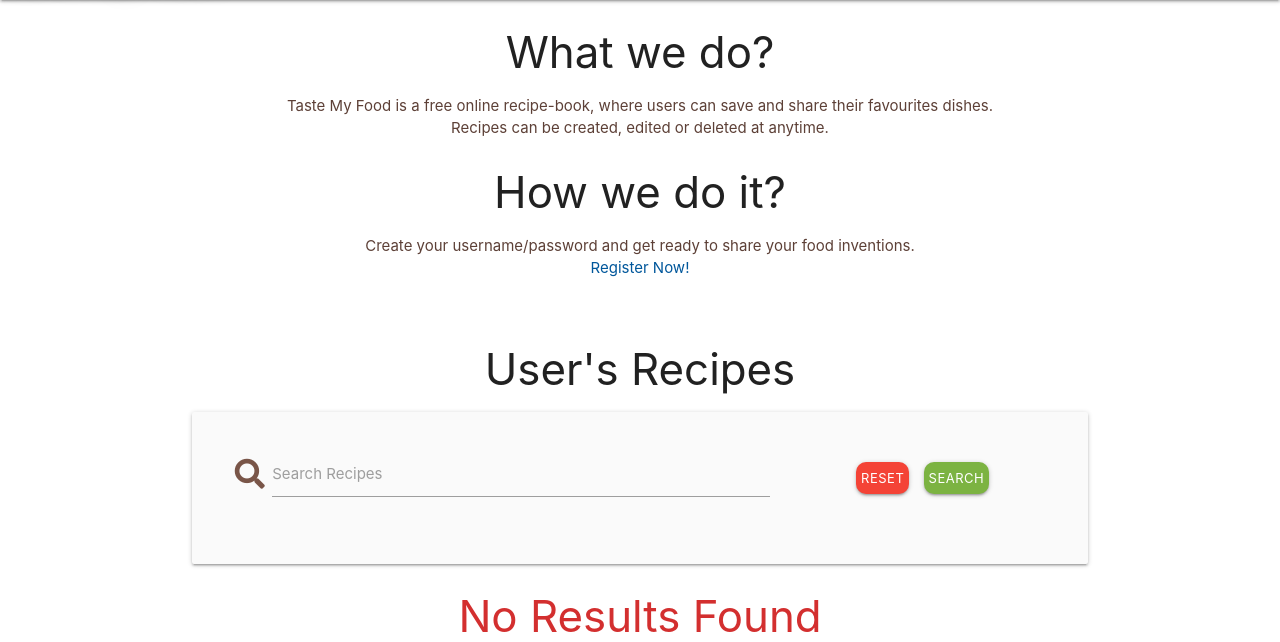
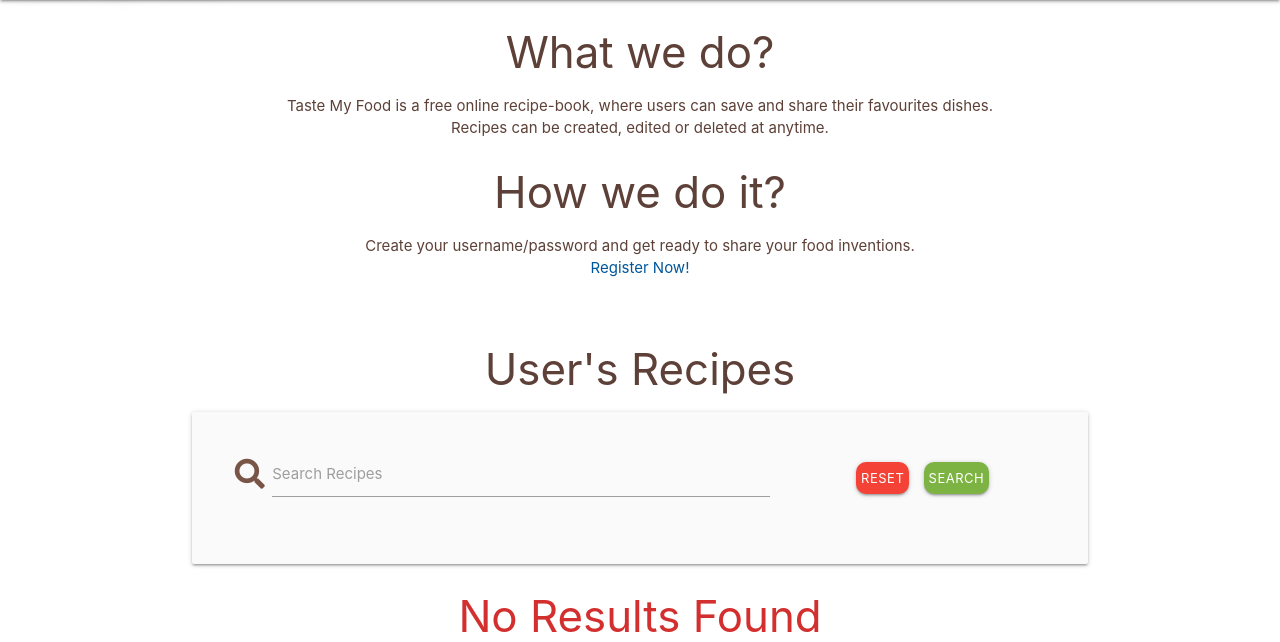
Before and after one commit to andna5980/myfood, a Flask app: page / in a window 1280 px wide. Shown: the part 64-706 px from the top of the page. Run offline with Flask 2, Linux system fonts and the light colour scheme; data that the repository does not hold is empty; some libraries are stand-ins or nearby versions.

Commit message:
font color changed

```diff
--- a/static/css/style.css
+++ b/static/css/style.css
@@ -11,6 +11,10 @@
 .collapsible-header .col strong {
     margin: 5px;
     line-height: 2.5;
+}
+
+.collapsible-header {
+    border-bottom: 1px solid black;
 }
 
 
--- a/templates/add_recipe.html
+++ b/templates/add_recipe.html
@@ -1,7 +1,7 @@
 {% extends "base.html" %}
 {% block content %}
 
-<h3 class="center-align ">Add Recipe</h3>
+<h3 class="center-align brown-text text-darken-2 ">Add Recipe</h3>
 
 <div class="row card-panel grey lighten-5">
     <form class="col s12" method="POST" action="{{ url_for('add_recipe') }}">
--- a/templates/edit_foodtype.html
+++ b/templates/edit_foodtype.html
@@ -1,7 +1,7 @@
 {% extends "base.html" %}
 {% block content %}
 
-<h3 class="center-align ">Edit Food Type</h3>
+<h3 class="center-align brown-text text-darken-2 ">Edit Food Type</h3>
 
 <div class="row card-panel grey lighten-5">
     <form class="col s12" method="POST" action="{{ url_for('edit_foodtype', foodtype_id=foodtype._id) }}">
--- a/templates/foodtypes.html
+++ b/templates/foodtypes.html
@@ -1,7 +1,7 @@
 {% extends "base.html" %}
 {% block content %}
 
-    <h3 class="center-align  text-darken-2">Manage Food Types</h3>
+    <h3 class="center-align brown-text text-darken-2">Manage Food Types</h3>
 
     <div class="row">
         <div class="col s12 center-align">
@@ -14,8 +14,8 @@
     <div class="row">
         {% for foodtype in foodtypes %}
             <div class="col s6 m3">
-                <div class="card brown lighten-2 text-shadow center-align">
-                    <div class="card-content white-text">
+                <div class="card light-green lighten-4  text-shadow center-align">
+                    <div class="card-content brown-text text-darken-2">
                         <span class="card-title">{{ foodtype.foodType_name }}</span>
                     </div>
                     <div class="card-action">
--- a/templates/recipes.html
+++ b/templates/recipes.html
@@ -7,18 +7,18 @@
 
 
 <div class="col s12 m6">
-    <h3 class="center-align"> What we do?</h3>
+    <h3 class="center-align brown-text text-darken-2"> What we do?</h3>
     <p style="text-align: center;" class="center-align brown-text text-darken-2"> Taste My Food is a free online recipe-book, where users can save and share their favourites dishes.<br> Recipes can be created, edited or deleted at anytime.</p>
 </div>
 
 <div class="col s12 m6">
-    <h3 class="center-align"> How we do it?</h3>
+    <h3 class="center-align brown-text text-darken-2"> How we do it?</h3>
     <p style="text-align: center;" class="center-align brown-text text-darken-2">  Create your username/password and get ready to share your food inventions. <br> <a href="{{ url_for('register') }}" class="light-blue-text text-darken-4">Register Now!</a></p>
 </div>
 
 <br>
 
-<h3 class="center-align">User's Recipes</h3>
+<h3 class="center-align brown-text text-darken-2">User's Recipes</h3>
 
 
     <div class="row card-panel grey lighten-5">
@@ -45,7 +45,7 @@
     <ul class="collapsible">
         {% for receta in recetas %}
             <li>
-                <div class="collapsible-header white-text text-shadow  brown lighten-2">
+                <div class="collapsible-header brown-text text-darken-2 text-shadow light-green lighten-4 ">
 
                     <div class="col s3">
                         <i class="fas fa-caret-down"></i>
```
